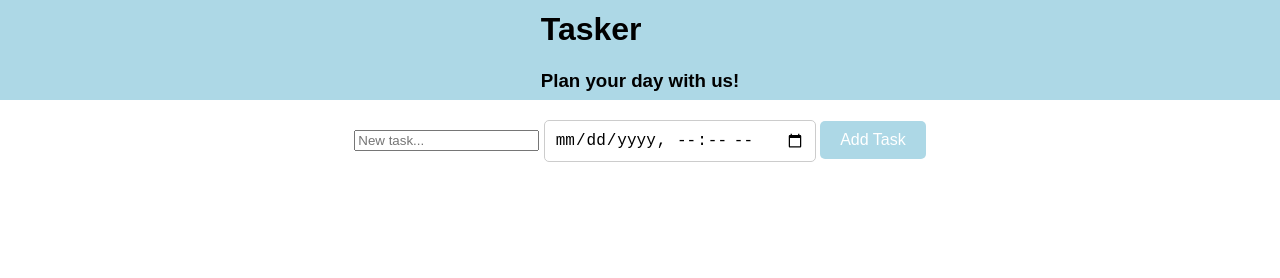
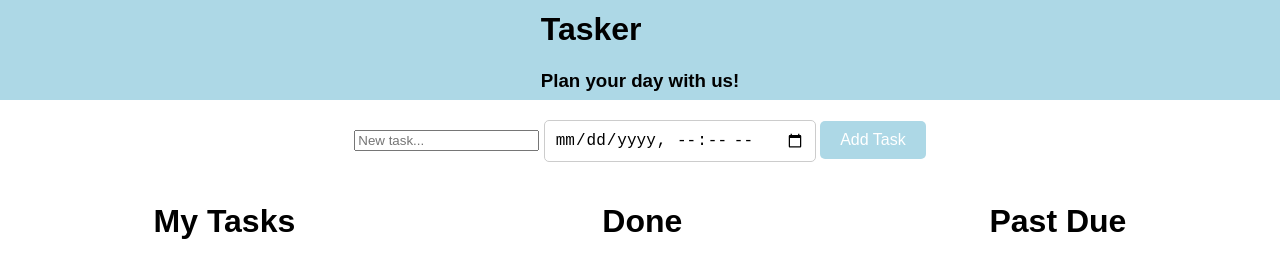
Before and after one commit to Nibalab/to-do-list, a plain HTML site: page index.html in a window 1280 px wide. Drawn offline with Linux system fonts and the light colour scheme.

Commit message:
adding the section in the html file

```diff
--- a/index.html
+++ b/index.html
@@ -20,6 +20,32 @@
         <input type="datetime-local" id="taskDateTime">
         <button onclick="addTask()" class="addTask">Add Task</button>
     </div>
+    <div class="container">
+        <!-- My Tasks Section -->
+        <div class="section-container">
+            <div id="myTask" class="section">
+                <h1>My Tasks</h1>
+                <ul id="taskList"></ul>
+            </div>
+        </div>
+
+        <!-- Done Section -->
+        <div class="section-container">
+            <div id="CompletedTask" class="section">
+                <h1>Done</h1>
+                <ul id="completedTaskList"></ul>
+            </div>
+        </div>
+
+        <!-- Past Due Section -->
+        <div class="section-container">
+            <div id="pastDue" class="section">
+                <h1>Past Due</h1>
+                <ul id="pastDueTaskList"></ul>
+            </div>
+        </div>
+    </div>
+
 
 
     <script src="Scripts/index.js"></script>
```
